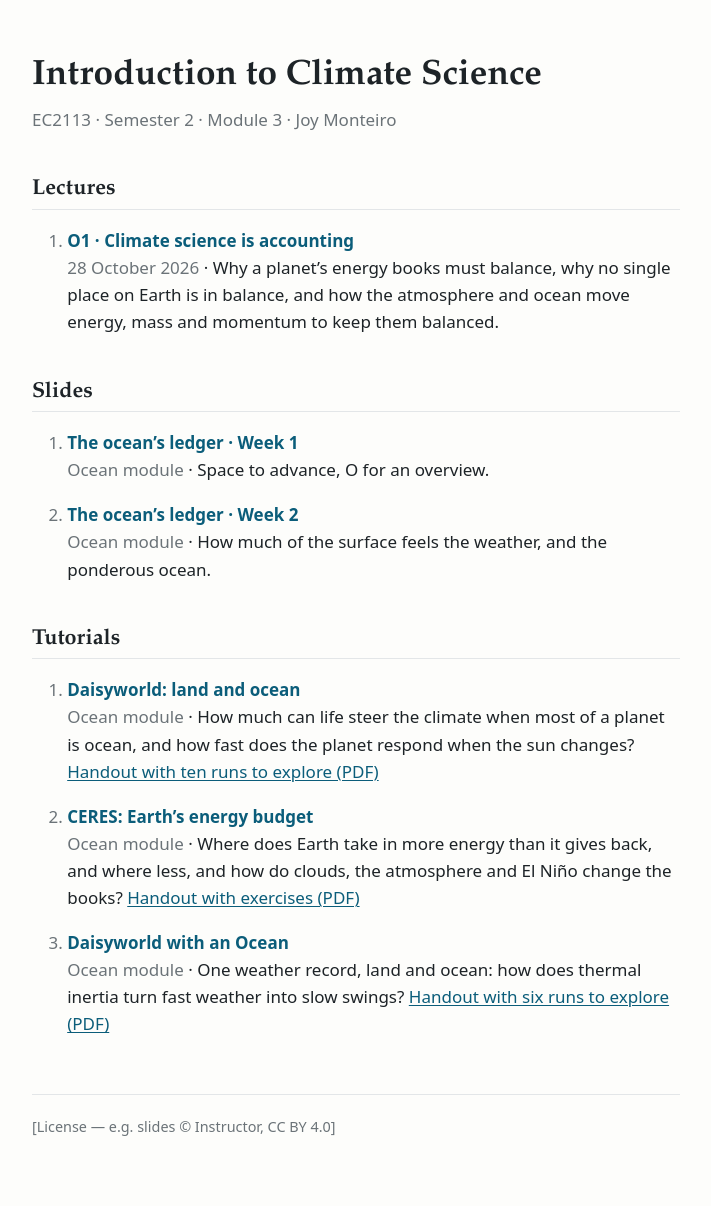
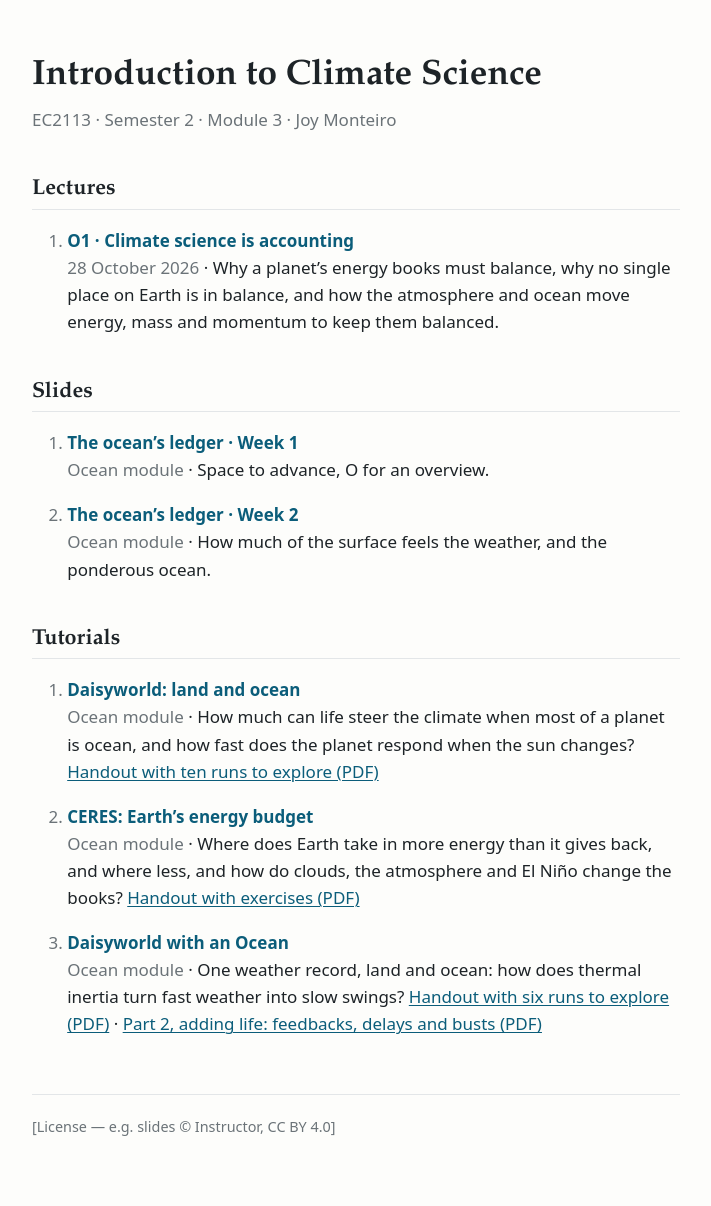
Before and after one commit to JoyMonteiro/intro_climate_science, a Jekyll site: the page built from index.md, in a window 1280 px wide. Shown: the whole page, without its empty margins (284-995 px from the left). Built offline with Jekyll 4.4.1, drawn with Linux system fonts in a browser that asks for light colours.

Commit message:
Add the Daisyworld ocean part 2 handout (life) and fix part 1's screenshot
Part 2 covers presets 4-7: a causal loop diagram of the feedbacks, what
every control does, and six runs. Part 1's overview screenshot rendered
small in a corner and its text after screenshots was styled as captions.

Co-Authored-By: Claude Opus 5.5 <noreply@anthropic.com>

```diff
--- a/index.md
+++ b/index.md
@@ -27,5 +27,5 @@ footer: |
 2. **[CERES: Earth's energy budget](tutorials/ceres-energy-budget/)**
    *Ocean module* · Where does Earth take in more energy than it gives back, and where less, and how do clouds, the atmosphere and El Niño change the books? [Handout with exercises (PDF)](tutorials/ceres-energy-budget/handout.pdf)
 3. **[Daisyworld with an Ocean](tutorials/daisyworld-ocean/)**
-   *Ocean module* · One weather record, land and ocean: how does thermal inertia turn fast weather into slow swings? [Handout with six runs to explore (PDF)](tutorials/daisyworld-ocean/daisyworld_ocean_handout.pdf)
+   *Ocean module* · One weather record, land and ocean: how does thermal inertia turn fast weather into slow swings? [Handout with six runs to explore (PDF)](tutorials/daisyworld-ocean/daisyworld_ocean_handout.pdf) · [Part 2, adding life: feedbacks, delays and busts (PDF)](tutorials/daisyworld-ocean/daisyworld_ocean_life_handout.pdf)
 {: .lectures}
```
Also changed, not shown: 2 other files.
